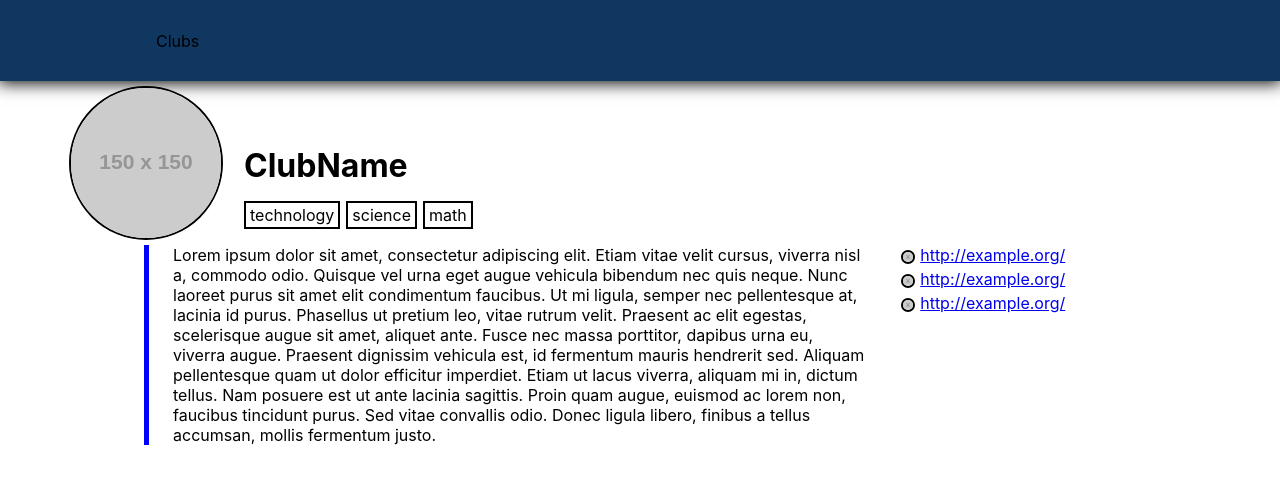
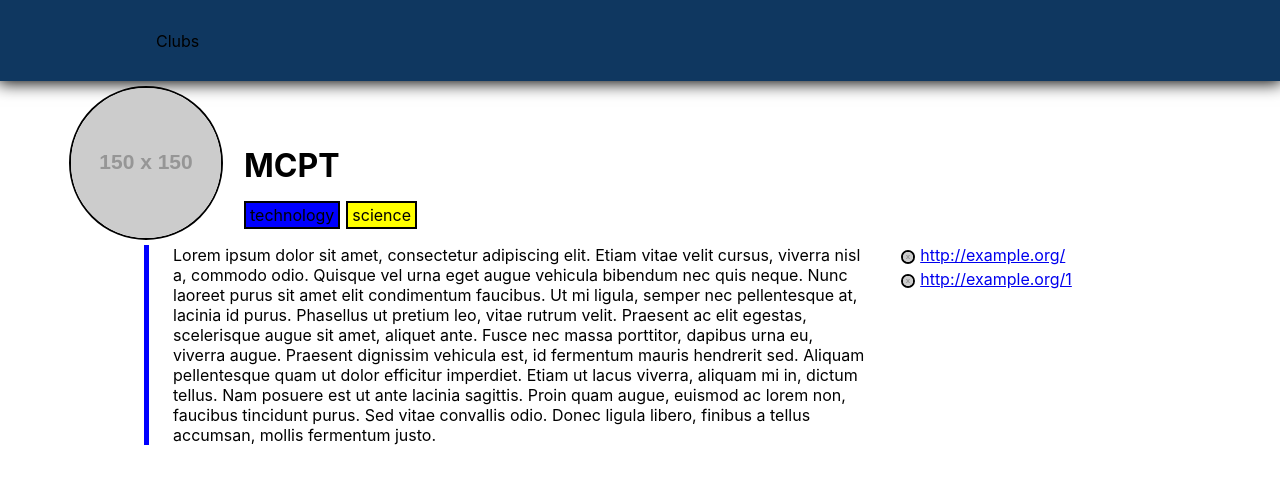
Before and after one commit to wlmac/website, a React (Create React App) app: page /clubs in a window 1280 px wide. Shown: the top 484 px of the page. Built offline with nearby package versions, Linux system fonts and the light colour scheme.

Commit message:
Add props

```diff
--- a/src/components/Containers/ClubInfo/ClubInfo.jsx
+++ b/src/components/Containers/ClubInfo/ClubInfo.jsx
@@ -3,35 +3,23 @@ import styled from "styled-components";
 
 import media from "../../../utils/media";
 
-const ClubInfo = ({tags, links, ...props}) => (
+const ClubInfo = ({graphic, title, tags, description, links, ...props}) => (
   <Wrapper>
     <ClubHeader>
-      <CircleIcon src="https://via.placeholder.com/150" />
+      <CircleIcon src={graphic} />
       <ClubDetails>
-        <Title>ClubName</Title>
+        <Title>{title}</Title>
         <TagSection>
           {tags.map(tag => (
-            <Tag>{tag}</Tag>
+            <Tag key={tag.name} color={tag.color}>
+              {tag.name}
+            </Tag>
           ))}
         </TagSection>
       </ClubDetails>
     </ClubHeader>
     <ClubBody>
-      <Description>
-        Lorem ipsum dolor sit amet, consectetur adipiscing elit. Etiam vitae
-        velit cursus, viverra nisl a, commodo odio. Quisque vel urna eget augue
-        vehicula bibendum nec quis neque. Nunc laoreet purus sit amet elit
-        condimentum faucibus. Ut mi ligula, semper nec pellentesque at, lacinia
-        id purus. Phasellus ut pretium leo, vitae rutrum velit. Praesent ac elit
-        egestas, scelerisque augue sit amet, aliquet ante. Fusce nec massa
-        porttitor, dapibus urna eu, viverra augue. Praesent dignissim vehicula
-        est, id fermentum mauris hendrerit sed. Aliquam pellentesque quam ut
-        dolor efficitur imperdiet. Etiam ut lacus viverra, aliquam mi in, dictum
-        tellus. Nam posuere est ut ante lacinia sagittis. Proin quam augue,
-        euismod ac lorem non, faucibus tincidunt purus. Sed vitae convallis
-        odio. Donec ligula libero, finibus a tellus accumsan, mollis fermentum
-        justo.
-      </Description>
+      <Description>{description}</Description>
       <LinkSection>
         {links.map(link => (
           <Link key={link}>
@@ -59,6 +47,9 @@ const Tag = styled.p`
   padding: 2px 4px;
   margin-right: 6px;
   border: 2px black solid;
+  ${({color}) => `
+    background-color: ${color}
+  `}
 `;
 
 const Description = styled.p`
@@ -85,7 +76,6 @@ const Link = styled.div`
 
 const TagSection = styled.div`
   display: flex;
-  /* TODO: prop tag color */
 `;
 
 const LinkSection = styled.div`
--- a/src/pages/clubs.js
+++ b/src/pages/clubs.js
@@ -4,8 +4,32 @@ import ClubInfo from "../components/Containers/ClubInfo/ClubInfo";
 const Clubs = () => (
   <div>
     <ClubInfo
-      tags={["technology", "science", "math"]}
-      links={["http://example.org/", "http://example.org/", "http://example.org/"]}
+      graphic="https://via.placeholder.com/150"
+      title="MCPT"
+      tags={[
+        {
+          name: "technology",
+          color: "blue"
+        },
+        {
+          name: "science",
+          color: "yellow"
+        }
+      ]}
+      description={`Lorem ipsum dolor sit amet, consectetur adipiscing elit. Etiam vitae
+        velit cursus, viverra nisl a, commodo odio. Quisque vel urna eget augue
+        vehicula bibendum nec quis neque. Nunc laoreet purus sit amet elit
+        condimentum faucibus. Ut mi ligula, semper nec pellentesque at, lacinia
+        id purus. Phasellus ut pretium leo, vitae rutrum velit. Praesent ac elit
+        egestas, scelerisque augue sit amet, aliquet ante. Fusce nec massa
+        porttitor, dapibus urna eu, viverra augue. Praesent dignissim vehicula
+        est, id fermentum mauris hendrerit sed. Aliquam pellentesque quam ut
+        dolor efficitur imperdiet. Etiam ut lacus viverra, aliquam mi in, dictum
+        tellus. Nam posuere est ut ante lacinia sagittis. Proin quam augue,
+        euismod ac lorem non, faucibus tincidunt purus. Sed vitae convallis
+        odio. Donec ligula libero, finibus a tellus accumsan, mollis fermentum
+        justo.`}
+      links={["http://example.org/", "http://example.org/1"]}
     />
   </div>
 );
```
